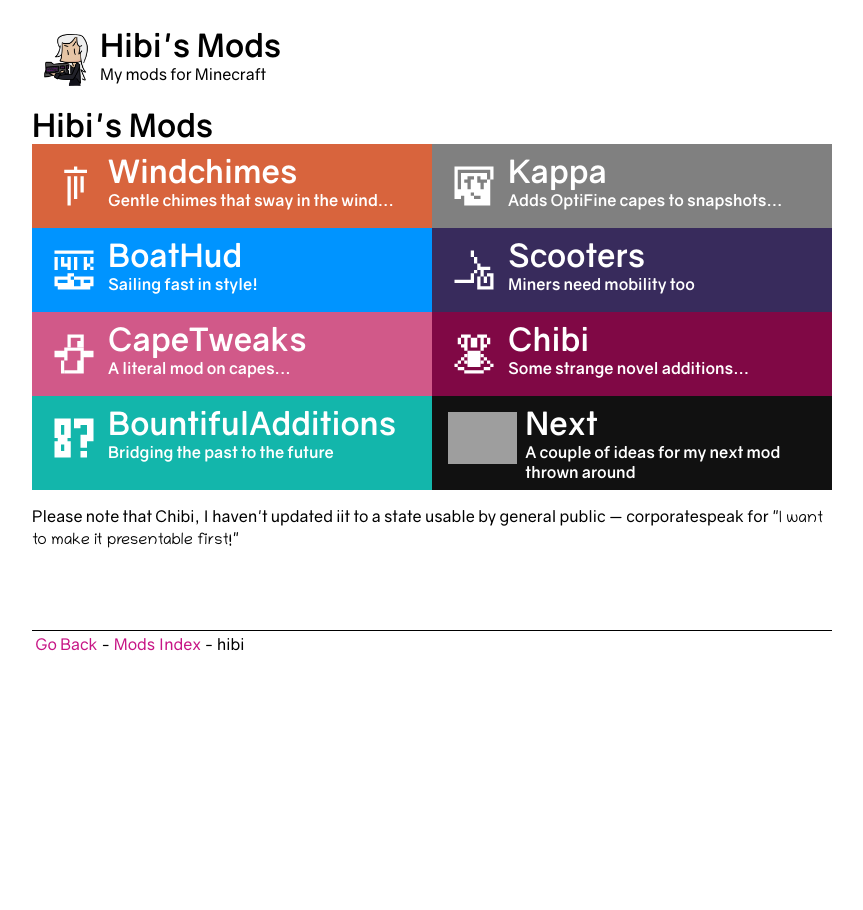
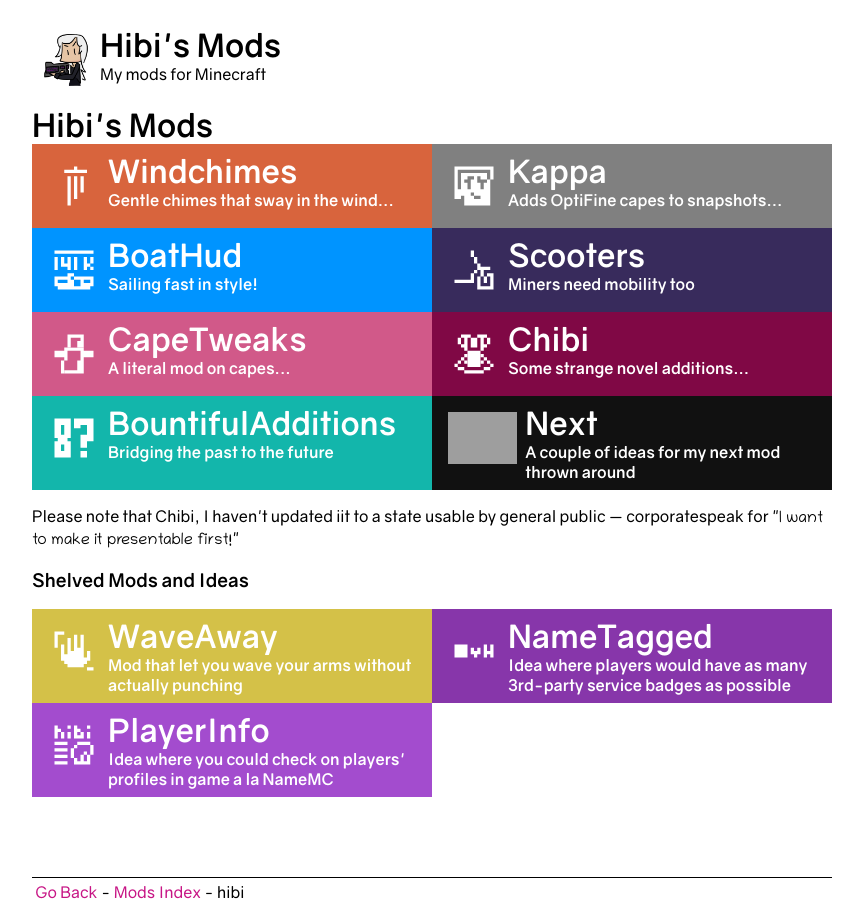
Before and after one commit to hibiii/Hibiii.github.io, a Jekyll site: the page built from mods_index.html, in a window 1280 px wide. Shown: the whole page, without its empty margins (208-1071 px from the left). Built offline with Jekyll 4.4.1, drawn with Linux system fonts in a browser that asks for light colours; grey boxes are pictures that could not be loaded.

Commit message:
Some more minor updates

```diff
--- a/index.html
+++ b/index.html
@@ -74,9 +74,9 @@ layout: null
 			<a href="/minecraft/">minecraft</a>
 			<a href="/about/me">about me</a><br>
 			<a href="https://twitter.com/uhHibi"><img src="/assets/3rd/twitter.svg" alt="Twitter"></a>&ensp;
-	<a href="https://www.youtube.com/channel/UCaYG1ISN4HMo0H9W1vLOSQg"><img src="/assets/3rd/youtube.svg" alt="YouTube"></a>&ensp;
-	<a href="https://discord.com/users/593318273207238656" id="dc"><img src="/assets/3rd/discord.svg" alt="Discord"></a>&ensp;
-	<a href="https://github.com/Hibiii"><img src="/assets/3rd/github.svg" alt="GitHub"></a>
+			<a href="https://www.youtube.com/channel/UCaYG1ISN4HMo0H9W1vLOSQg"><img src="/assets/3rd/youtube.svg" alt="YouTube"></a>&ensp;
+			<a href="https://discord.com/users/593318273207238656" id="dc"><img src="/assets/3rd/discord.svg" alt="Discord"></a>&ensp;
+			<a href="https://github.com/Hibiii"><img src="/assets/3rd/github.svg" alt="GitHub"></a>
 		</main>
 		<div class="credit">
 			Dylann Hendricks<br>
--- a/minecraft/identity-of-the-end.html
+++ b/minecraft/identity-of-the-end.html
@@ -5,7 +5,7 @@ description: From the Beginning, to The End. (1.9~1.18.2)
 <h1>The Identity of The End</h1>
 <mark class="note">Page under construction: it's hard to focus on what makes The End The End</mark>
 <h2>The Before</h2>
-<img src="/assets/icon/end_icon.svg" alt="Sigil resembling the main End island" class="invertible fr pad" />
+<img src="/assets/art/end_icon.svg" alt="Sigil resembling the main End island" class="invertible fr pad" />
 <p>The Sky Dimension was the beginning of The End. It wasn't The End, but it was the inverse of The Nether, the opposite of hell, a heavenly dimension, a peaceful dream world composed of floating masses of grassy hills. It wasn't entirely planned and its world generation was left unused.</p>
 <p>At the time, there was a popular mod that took advantage of this aethereal generation. The Aether was indeed a dreamy, heavenly world above the clouds. It was dotted with mobs - passive, hostile, and even bosses - it could be considered a second Overworld.</p>
 
--- a/mods_index.html
+++ b/mods_index.html
@@ -83,3 +83,21 @@ permalink: /mods/
 	</div>
 </div>
 <p>Please note that Chibi, I haven't updated iit to a state usable by general public &mdash; corporate&ZeroWidthSpace;speak for "<span class="curs">I want to make it presentable first!</span>"</p>
+<h3>Shelved Mods and Ideas</h3>
+<div style="display: flex; flex-wrap: wrap;">
+	<div class="link" style="--color: #d4c148">
+		<img src="/assets/icon/waveaway.svg" type="image/svg+xml" height="52" class="hicon">
+		<h1>Wave&ZeroWidthSpace;Away</h1>
+		<span>Mod that let you wave your arms without actually punching</span>
+	</div>
+	<div class="link" style="--color: #8736aa">
+		<img src="/assets/icon/nametagged.svg" type="image/svg+xml" height="52" class="hicon">
+		<h1>Name&ZeroWidthSpace;Tagged</h1>
+		<span>Idea where players would have as many 3rd-party service badges as possible</span>
+	</div>
+	<div class="link" style="--color: #a34cce">
+		<img src="/assets/icon/playerinfo.svg" type="image/svg+xml" height="52" class="hicon">
+		<h1>Player&ZeroWidthSpace;Info</h1>
+		<span>Idea where you could check on players' profiles in game a la NameMC</span>
+	</div>
+</div>
```
Also changed, not shown: assets/art/end_icon.svg (renamed from assets/icon/end_icon.svg), assets/icon/nametagged.svg (added), assets/icon/playerinfo.svg (added), assets/icon/waveaway.svg (added).
